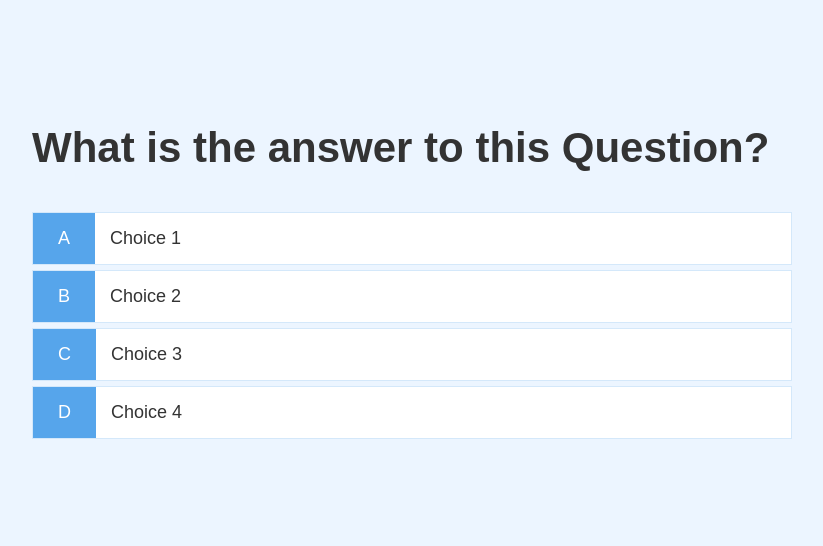
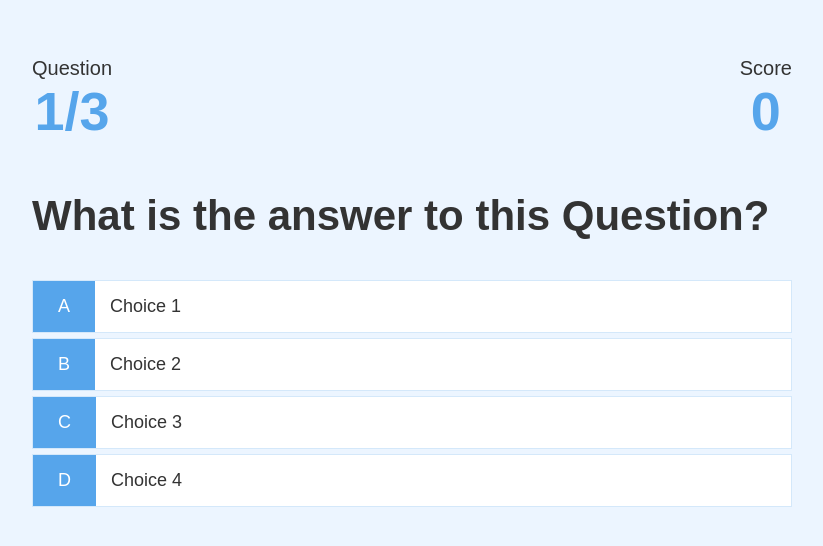
Before and after one commit to tarunksao/Quiz-App, a plain HTML site: page game.html in a window 1280 px wide. Shown: the part 116-662 px from the top of the page, without its empty margins (228-1051 px from the left). Drawn offline with Linux system fonts and the light colour scheme.

Commit message:
Updated game.js & game.css file

```diff
--- a/game.css
+++ b/game.css
@@ -32,3 +32,19 @@
 .incorrect {
     background-color: #dc345d;
 }
+
+/* HUD */
+
+#hud{
+    display: flex;
+    justify-content: space-between;
+}
+
+.hud-prefix {
+    text-align: center;
+    font-size: 2rem;
+}
+
+.hud-main-text{
+    text-align: center;
+}
--- a/game.html
+++ b/game.html
@@ -11,6 +11,24 @@
 <body>
     <div class="container">
         <div id="game" class="justify-center flex-column">
+            <div id="hud">
+                <div id="hud-item">
+                    <p class="hud-prefix">
+                        Question
+                    </p>
+                    <h1 class="hud-main-text" id="questionCounter">
+                        1/3
+                    </h1>
+                </div>
+                <div id="hud-item">
+                    <p class="hud-prefix">
+                        Score
+                    </p>
+                    <h1 class="hud-main-text" id="score">
+                        0
+                    </h1>
+                </div>
+            </div>
             <h2 id="question">What is the answer to this Question?</h2>
             <div class="choice-container">
                 <p class="choice-prefix">A</p>
--- a/game.js
+++ b/game.js
@@ -1,5 +1,7 @@
 const question = document.getElementById('question');
 const choices = Array.from(document.getElementsByClassName('choice-text'));
+const questionCounterText = document.getElementById('questionCounter');
+const scoreText = document.getElementById('score');
 
 let currentQuestion = {};
 let acceptingAnswers = false;
@@ -53,6 +55,7 @@ getNewQuestion = () => {
         return window.location.assign('/end.html');
     }
     questionCounter++;
+    questionCounterText.innerText = `${questionCounter}/${MAX_QUESTIONS}`;
     const questionIndex = Math.floor(Math.random() * availableQuestions.length);
     currentQuestion = availableQuestions[questionIndex];
     question.innerText = currentQuestion.question;
@@ -81,6 +84,10 @@ choices.forEach(choice => {
             classToApply = 'correct';
         }
 
+        if (classToApply==='correct'){
+            incrementScore(CORRECT_BONUS);
+        }
+
         selectedChoice.parentElement.classList.add(classToApply);
         setTimeout(() => {
             selectedChoice.parentElement.classList.remove(classToApply);
@@ -89,4 +96,9 @@ choices.forEach(choice => {
     });
 });
 
+incrementScore = num => {
+    score +=num;
+    scoreText.innerText = score;
+}
+
 startGame();
```
